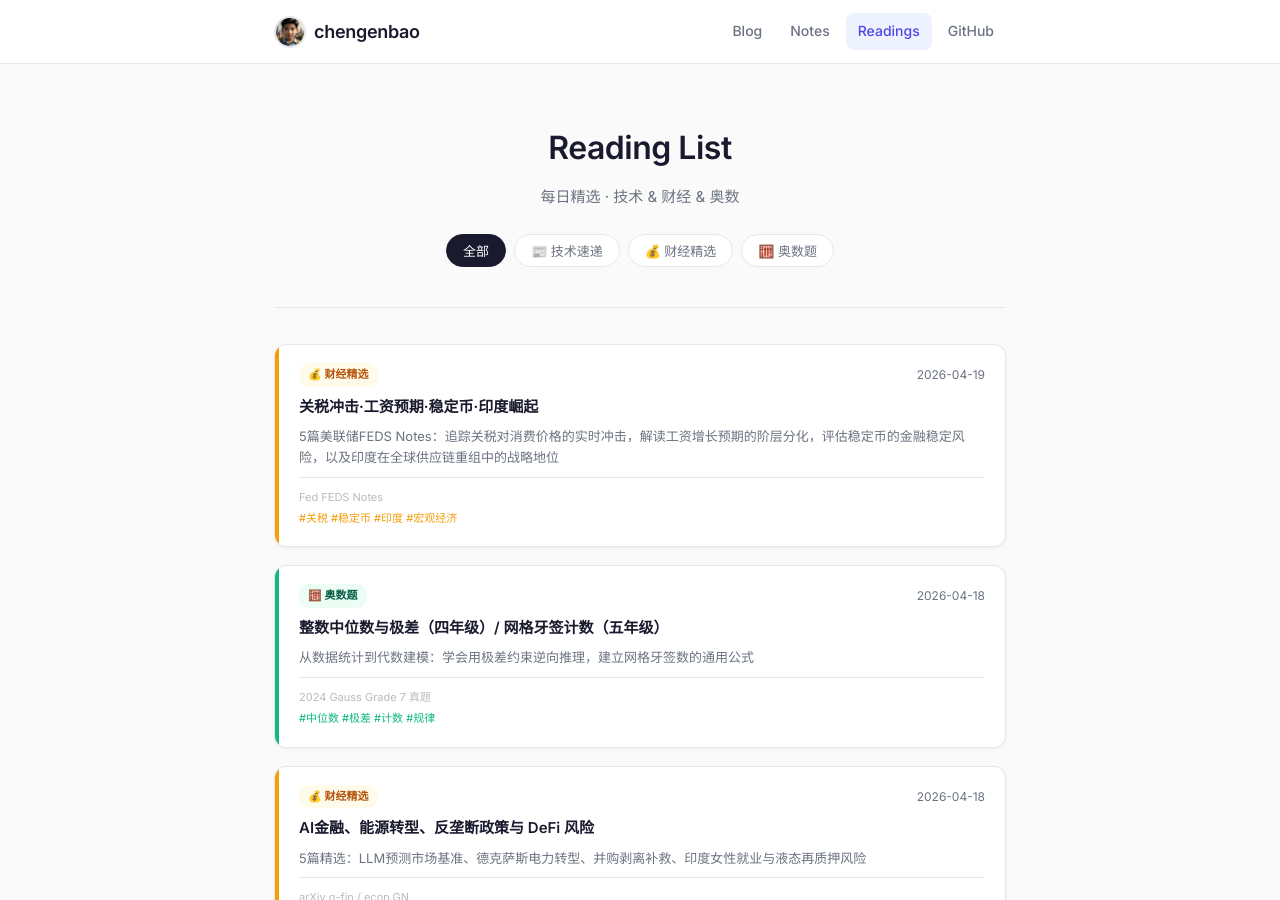
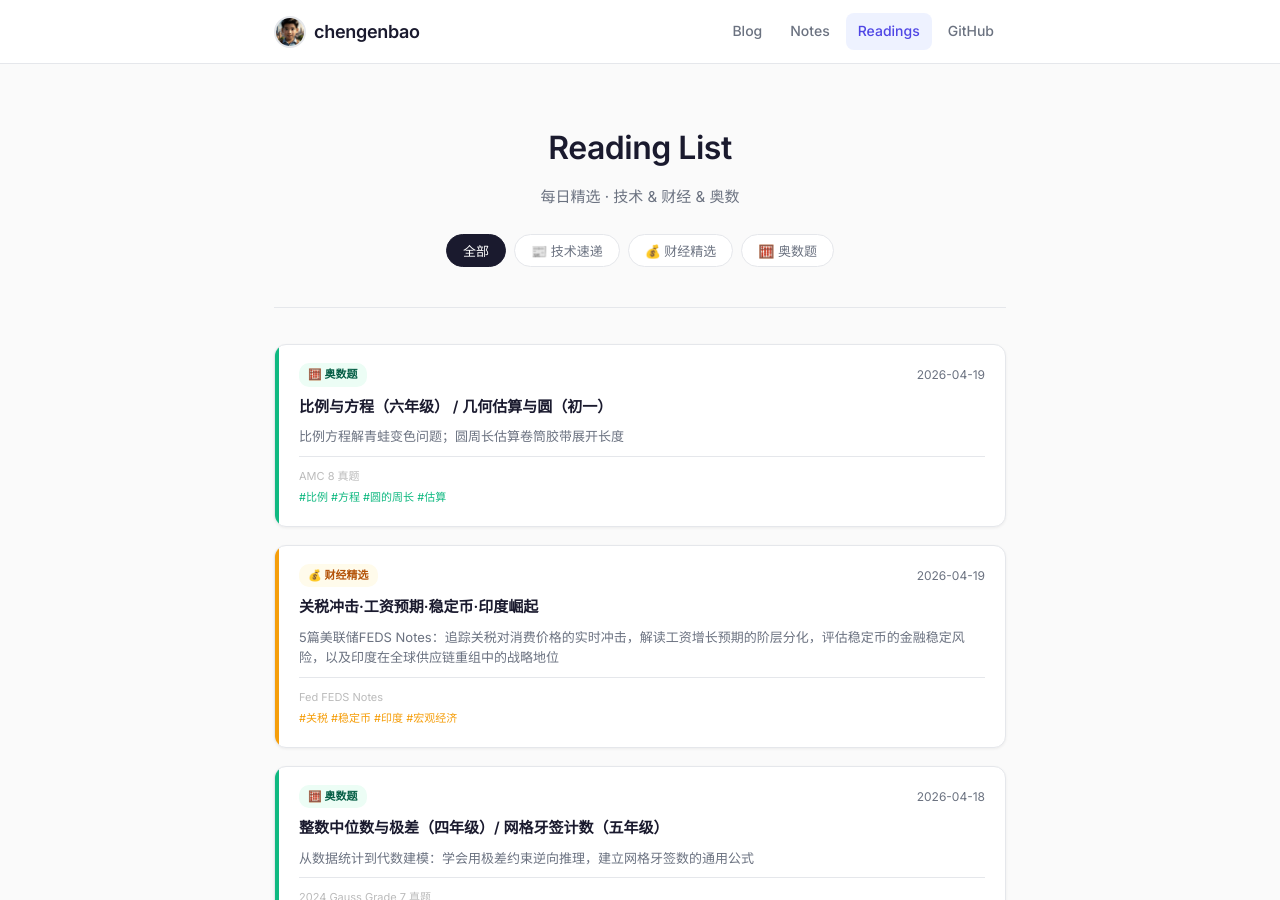
Before and after one commit to chengenbao/chengenbao.github.io, a Jekyll site: the page built from reading-list/index.md, in a window 1280 px wide and 900 px high. Built offline with Jekyll 4.4.1, drawn with Linux system fonts in a browser that asks for light colours.

Commit message:
add math card 2026-04-19

```diff
--- a/reading-list/index.md
+++ b/reading-list/index.md
@@ -18,6 +18,22 @@
   </div>
 
   <div class="rl-grid">
+<a class="rl-card math" href="/reading-list/2026-04-19-math/">
+  <div class="rl-accent"></div>
+  <div class="rl-body">
+    <div class="rl-top">
+      <span class="rl-badge math">🧮 奥数题</span>
+      <time>2026-04-19</time>
+    </div>
+    <h2>比例与方程（六年级） / 几何估算与圆（初一）</h2>
+    <p>比例方程解青蛙变色问题；圆周长估算卷筒胶带展开长度</p>
+    <div class="rl-meta">
+      <span class="rl-source">AMC 8 真题</span>
+      <span class="rl-tags">#比例 #方程 #圆的周长 #估算</span>
+    </div>
+  </div>
+</a>
+
 <a class="rl-card finance" href="/reading-list/2026-04-19-finance-daily/">
   <div class="rl-accent"></div>
   <div class="rl-body">
```
